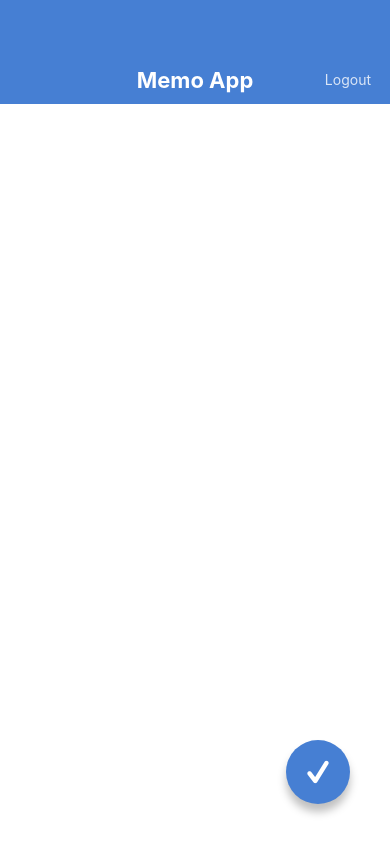
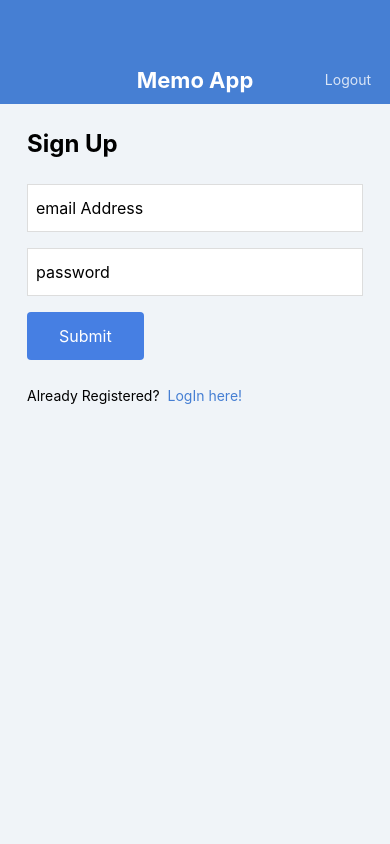
Before and after one commit to fujitakeito/MemoApp, a React Native app: screen / in a window 390 px wide. Built offline with nearby package versions, Linux system fonts and the light colour scheme.

Commit message:
Create LogInScreen and SignUpScreen

```diff
--- a/App.jsx
+++ b/App.jsx
@@ -2,9 +2,11 @@
 import MemoDetailScreen from './src/screens/MemoDetailScreen';
 import MemoEditScreen from './src/screens/MemoEditScreen';
 import MemoCreateScreen from './src/screens/MemoCreateScreen';
+import LogInScreen from './src/screens/LogInScreen';
+import SignUpScreen from './src/screens/SignUpScreen';
 
 export default function App() {
   return (
-    <MemoCreateScreen/>
+    <SignUpScreen/>
   );
 }
--- /dev/null
+++ b/src/components/Button.jsx
@@ -0,0 +1,33 @@
+import { StyleSheet, Text, View } from 'react-native'
+import React from 'react'
+import { string } from 'prop-types'
+
+export default function Button(props) {
+    const { label } = props;
+
+    return (
+        <View style={styles.buttonContainer}>
+            <Text style={styles.buttonLabel}>{label}</Text>
+        </View>
+    )
+}
+
+Button.propTypes = {
+    label: string.isRequired
+}
+
+const styles = StyleSheet.create({
+    buttonContainer: {
+        backgroundColor: "#467fe3",
+        borderRadius: 4,
+        alignSelf: 'flex-start',
+        marginBottom: 24,
+    },
+    buttonLabel: {
+        fontSize: 16,
+        lineHeight: 32,
+        paddingVertical: 8,
+        paddingHorizontal: 32,
+        color: "white",
+    },
+})
--- /dev/null
+++ b/src/screens/LogInScreen.jsx
@@ -0,0 +1,61 @@
+import { StyleSheet, Text, TextInput, View } from 'react-native'
+import React from 'react'
+import AppBar from '../components/AppBar'
+import Button from '../components/Button'
+
+export default function LogInScreen() {
+    return (
+        <View style={styles.container}>
+            <AppBar/>
+            <View style={styles.inner}>
+                <Text style={styles.title}>LogIn</Text>
+                <TextInput style={styles.input} value='email Address'/>
+                <TextInput style={styles.input} value='password'/>
+                <Button label='Submit'/>
+                <View style={styles.footer}>
+                    <Text style={styles.footerText}>Not Registered?</Text>
+                    <Text style={styles.footerLink}>Sign up here!</Text>
+                </View>
+            </View>
+        </View>
+    )
+}
+
+const styles = StyleSheet.create({
+    container: {
+        flex: 1,
+        backgroundColor: "#f0f4f8",
+    },
+    inner: {
+        paddingHorizontal: 27,
+        paddingVertical: 24,
+    },
+    title: {
+        fontSize: 24,
+        lineHeight: 32,
+        fontWeight: "bold",
+        marginBottom: 24,
+    },
+    input: {
+        fontSize: 16,
+        height: 48,
+        borderColor: "#dddddd",
+        borderWidth: 1,
+        backgroundColor: "white",
+        paddingHorizontal: 8,
+        marginBottom: 16,
+    },
+    footerText: {
+        fontSize: 14,
+        lineHeight: 24,
+        marginRight: 8,
+    },
+    footerLink: {
+        fontSize: 14,
+        lineHeight: 24,
+        color: "#467fd3",
+    },
+    footer: {
+        flexDirection: 'row',
+    }
+})
--- /dev/null
+++ b/src/screens/SignUpScreen.jsx
@@ -0,0 +1,61 @@
+import { StyleSheet, Text, TextInput, View } from 'react-native'
+import React from 'react'
+import AppBar from '../components/AppBar'
+import Button from '../components/Button'
+
+export default function SignUpScreen() {
+    return (
+        <View style={styles.container}>
+            <AppBar/>
+            <View style={styles.inner}>
+                <Text style={styles.title}>Sign Up</Text>
+                <TextInput style={styles.input} value='email Address'/>
+                <TextInput style={styles.input} value='password'/>
+                <Button label='Submit'/>
+                <View style={styles.footer}>
+                    <Text style={styles.footerText}>Already Registered?</Text>
+                    <Text style={styles.footerLink}>LogIn here!</Text>
+                </View>
+            </View>
+        </View>
+    )
+}
+
+const styles = StyleSheet.create({
+    container: {
+        flex: 1,
+        backgroundColor: "#f0f4f8",
+    },
+    inner: {
+        paddingHorizontal: 27,
+        paddingVertical: 24,
+    },
+    title: {
+        fontSize: 24,
+        lineHeight: 32,
+        fontWeight: "bold",
+        marginBottom: 24,
+    },
+    input: {
+        fontSize: 16,
+        height: 48,
+        borderColor: "#dddddd",
+        borderWidth: 1,
+        backgroundColor: "white",
+        paddingHorizontal: 8,
+        marginBottom: 16,
+    },
+    footerText: {
+        fontSize: 14,
+        lineHeight: 24,
+        marginRight: 8,
+    },
+    footerLink: {
+        fontSize: 14,
+        lineHeight: 24,
+        color: "#467fd3",
+    },
+    footer: {
+        flexDirection: 'row',
+    }
+})
```
